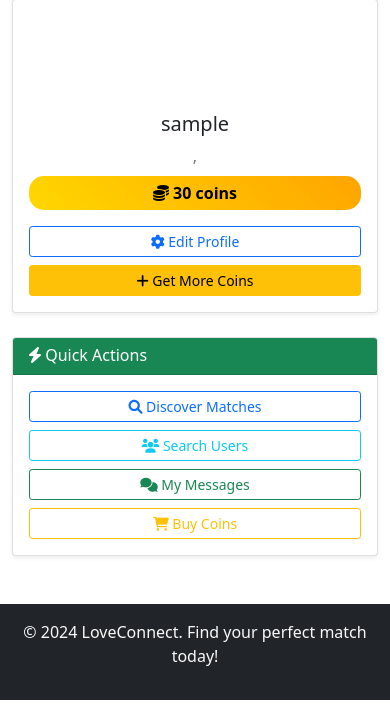
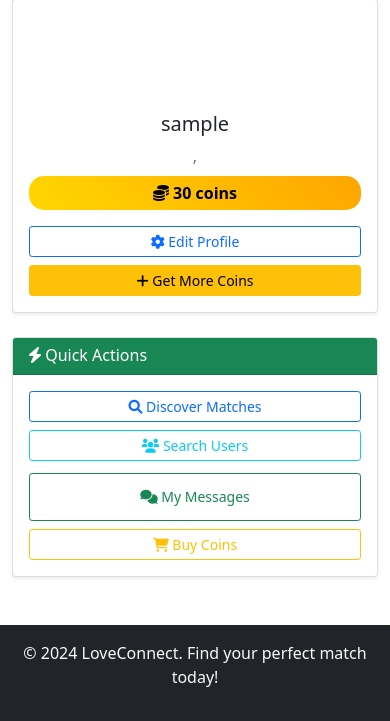
Before and after one commit to georgeklaus/LINKUP_DATING_WEBSITE, a Django app: page /dashboard/ in a window 390 px wide. Shown: the part 823-1544 px from the top of the page. Before the commit the page ends 1523 px from the top, so only its background shows below. Run offline with Django 5.2, Linux system fonts and the light colour scheme; the visitor is signed in with stand-in values (Sample User, id 1).

Commit message:
UI: make 'My Messages' button more prominent (spacing + z-index)

```diff
--- a/templates/dashboard.html
+++ b/templates/dashboard.html
@@ -233,7 +233,7 @@
                 <a href="{% url 'users:search' %}" class="btn btn-outline-info btn-sm w-100 mb-2">
                     <i class="fas fa-users"></i> Search Users
                 </a>
-                <a href="{% url 'chat:chat_list' %}" class="btn btn-outline-success btn-sm w-100 mb-2">
+                <a id="my-messages-btn" href="{% url 'chat:chat_list' %}" class="btn btn-outline-success btn-sm w-100 mb-2">
                     <i class="fas fa-comments"></i> My Messages
                 </a>
                 <a href="{% url 'payments:buy_coins' %}" class="btn btn-outline-warning btn-sm w-100">
@@ -358,5 +358,22 @@
     border-top: 1px solid #e9ecef;
     padding-top: 15px;
 }
+
+/* Make the My Messages button more prominent and harder to mis-click */
+#my-messages-btn {
+    position: relative; /* allow z-index */
+    z-index: 5; /* sit above nearby elements */
+    padding-top: .6rem;
+    padding-bottom: .6rem;
+    margin-top: 4px;
+}
+
+/* Increase touch target on small screens */
+@media (max-width: 576px) {
+    #my-messages-btn {
+        padding-top: .8rem;
+        padding-bottom: .8rem;
+    }
+}
 </style>
 {% endblock %}
```
